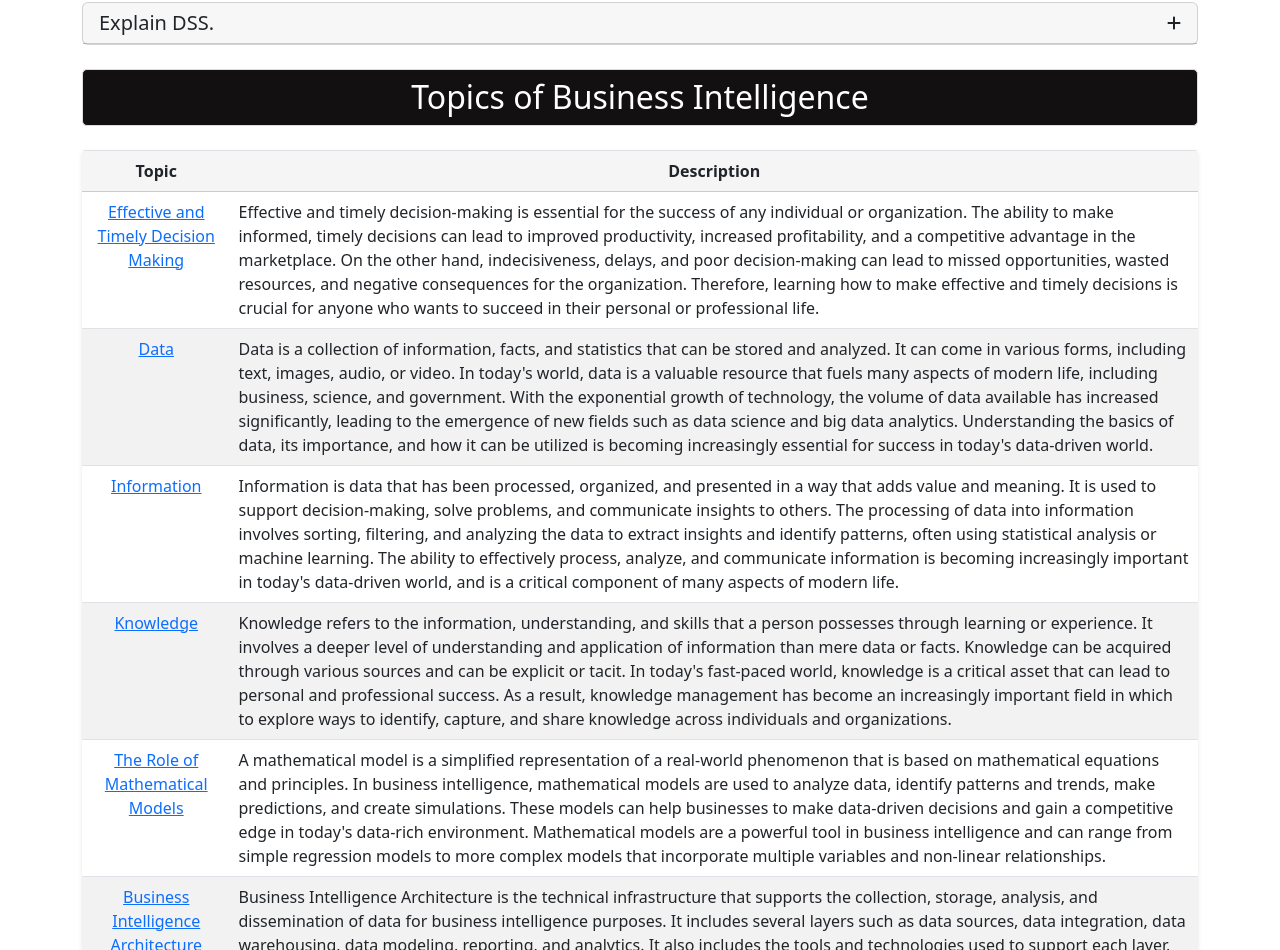
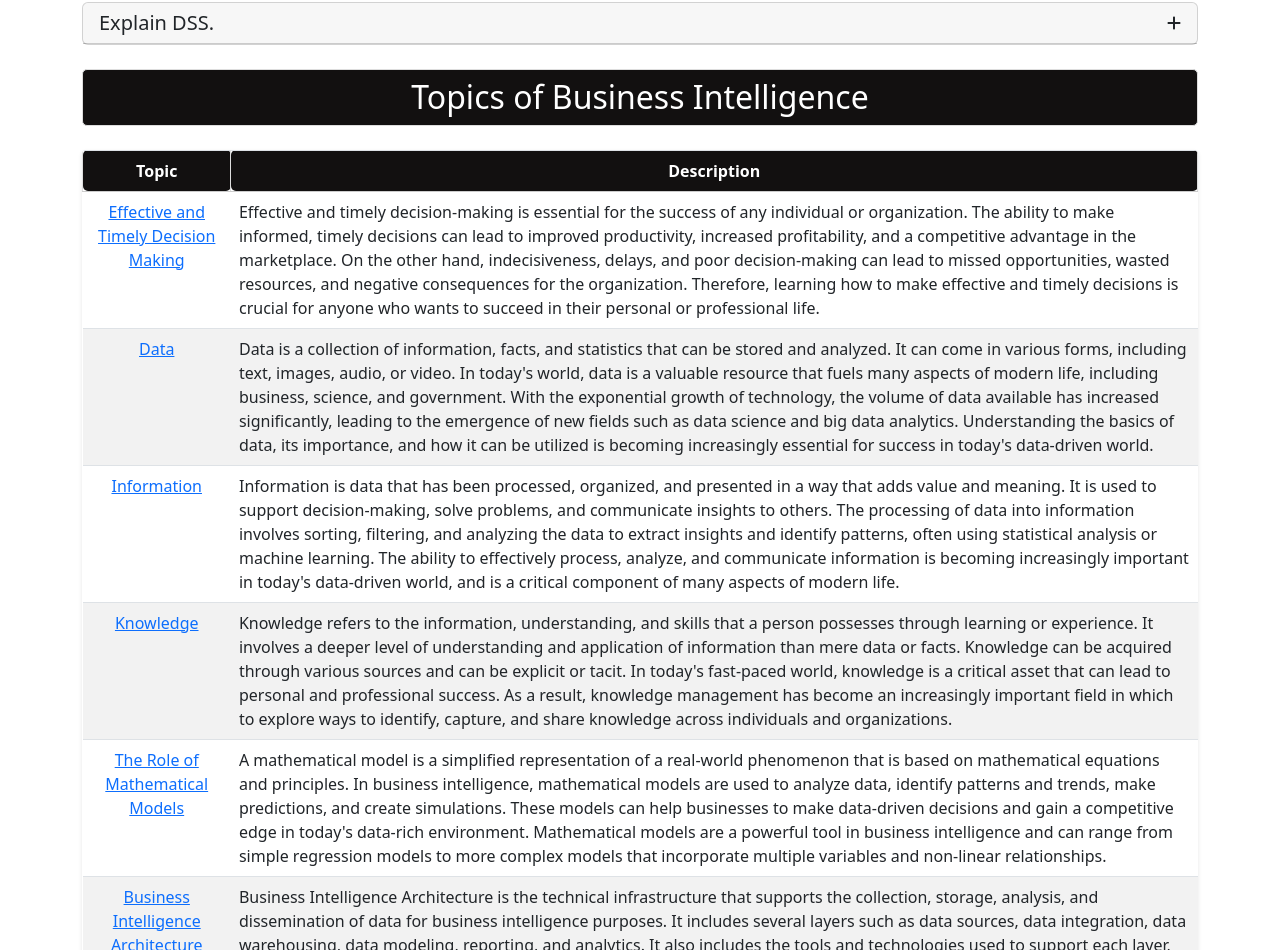
Before and after one commit to Anamaya1729/business-intelligence-notes-app, a React (Create React App) app: page / in a window 1280 px wide. Shown: the part 1227-2177 px from the top of the page. Built offline with nearby package versions, Linux system fonts and the light colour scheme; a small style sheet from the web is missing.

Commit message:
updated the table name css

```diff
--- a/src/App.css
+++ b/src/App.css
@@ -67,7 +67,7 @@ body {
 }
 
 .table thead th {
-  background-color: #f5f5f5;
+  background-color: #121010;
   border-bottom: 1px solid #ccc;
 }
 
--- a/src/components/Topics.jsx
+++ b/src/components/Topics.jsx
@@ -7,8 +7,8 @@ function Topics(props) {
       <table className="table">
         <thead>
           <tr>
-            <th className='text-center display-10'>Topic</th>
-            <th className='text-center display-10'>Description</th>
+            <th className='text-center title display-10'>Topic</th>
+            <th className='text-center title display-10'>Description</th>
           </tr>
         </thead>
         <tbody>
```
